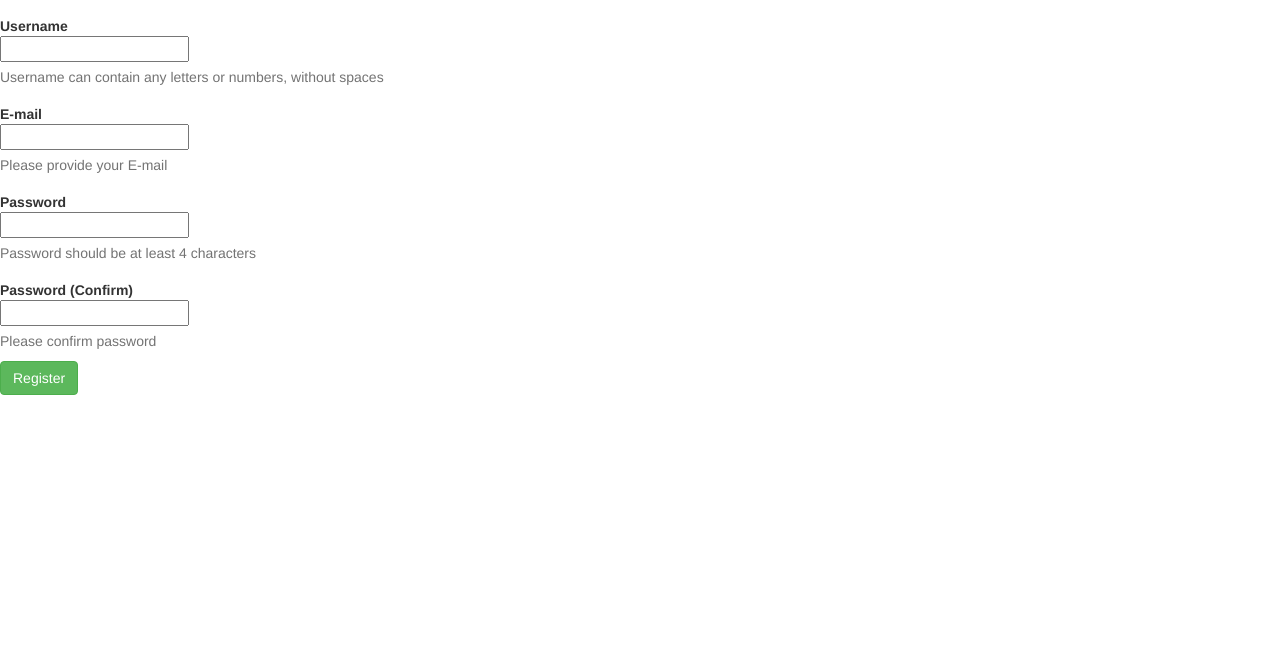
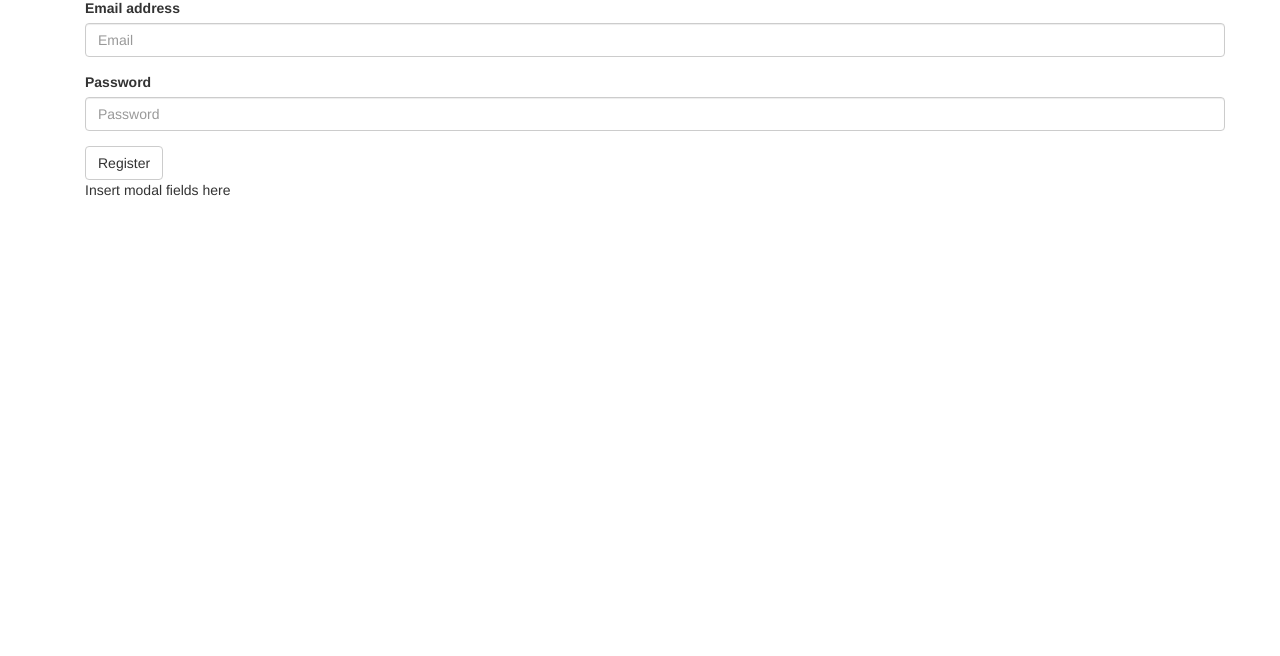
Before and after one commit to richendacodes/13-3express, a website: page public/register.html in a window 1280 px wide. Shown: the part 144-800 px from the top of the page. Drawn offline with nearby package versions, Linux system fonts and the light colour scheme; files that its build step writes are made by us from their sources.

Commit message:
added register form

```diff
--- a/public/register.html
+++ b/public/register.html
@@ -2,7 +2,8 @@
 <html>
 <head>
   <title>Register here!</title>
-   <link rel="stylesheet" href="/static/css/bootstrap.min.css">
+    <link rel="stylesheet" href="/static/css/bootstrap.min.css">
+
 </head>
 <body>
 
@@ -32,59 +33,27 @@
           </div><!--/.nav-collapse -->
         </div><!--/.container-fluid -->
       </nav>
+      <div class="container">
+      <div class="row">
+        <div class="col-md-12">
+          <h1>REGISTER!</h1>
+
+          <form id="registrationForm">
+            <div class="form-group">
+              <label for="exampleInputEmail1">Email address</label>
+              <input type="email" class="form-control" id="registerEmail" placeholder="Email" name="email">
+            </div>
+            <div class="form-group">
+              <label for="exampleInputPassword1">Password</label>
+              <input type="password" class="form-control" id="registerPassword" placeholder="Password" name="password">
+            </div>
+            <button type="submit" class="btn btn-default">Register</button>
+          </form>
+        </div>
+      </div>
 
     <p>Insert modal fields here</p>
   </div> <!-- /container -->
-  <form class="form-horizontal" action='' method="POST">
-  <fieldset>
-    <div id="legend">
-      <legend class="">Register</legend>
-    </div>
-    <div class="control-group">
-      <!-- Username -->
-      <label class="control-label"  for="username">Username</label>
-      <div class="controls">
-        <input type="text" id="username" name="username" placeholder="" class="input-xlarge">
-        <p class="help-block">Username can contain any letters or numbers, without spaces</p>
-      </div>
-    </div>
 
-    <div class="control-group">
-      <!-- E-mail -->
-      <label class="control-label" for="email">E-mail</label>
-      <div class="controls">
-        <input type="text" id="email" name="email" placeholder="" class="input-xlarge">
-        <p class="help-block">Please provide your E-mail</p>
-      </div>
-    </div>
-
-    <div class="control-group">
-      <!-- Password-->
-      <label class="control-label" for="password">Password</label>
-      <div class="controls">
-        <input type="password" id="password" name="password" placeholder="" class="input-xlarge">
-        <p class="help-block">Password should be at least 4 characters</p>
-      </div>
-    </div>
-
-    <div class="control-group">
-      <!-- Password -->
-      <label class="control-label"  for="password_confirm">Password (Confirm)</label>
-      <div class="controls">
-        <input type="password" id="password_confirm" name="password_confirm" placeholder="" class="input-xlarge">
-        <p class="help-block">Please confirm password</p>
-      </div>
-    </div>
-
-    <div class="control-group">
-      <!-- Button -->
-      <div class="controls">
-        <button class="btn btn-success">Register</button>
-      </div>
-    </div>
-  </fieldset>
-</form>
-<script src="static/js/bootstrap.min.js"></script>
-  <script src="static/js/jquery-2.2.0.min.map"></script>
 </body>
 </html>
```
Also changed, not shown: public/js/myfile.js (+13 -0 lines).
